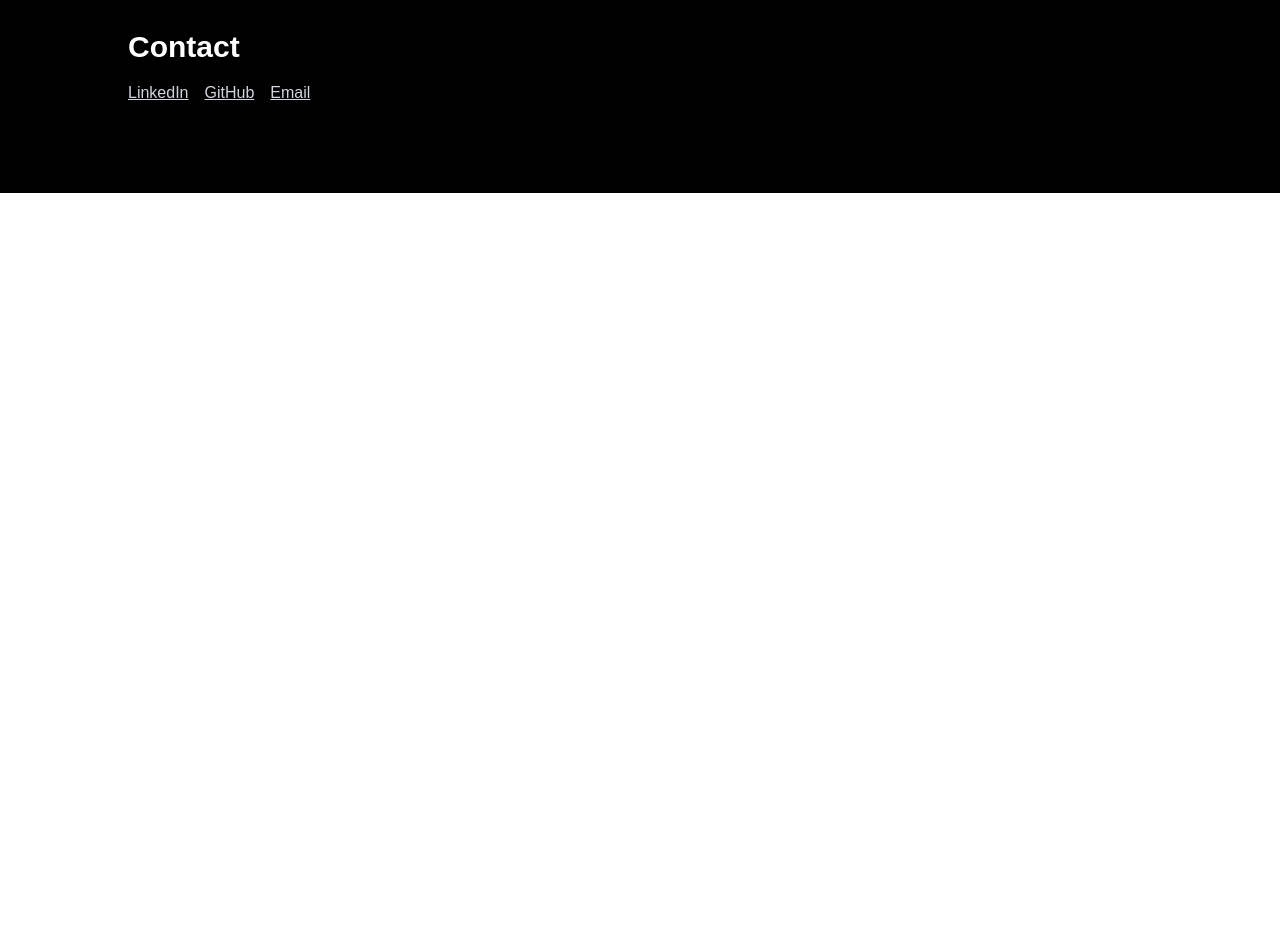
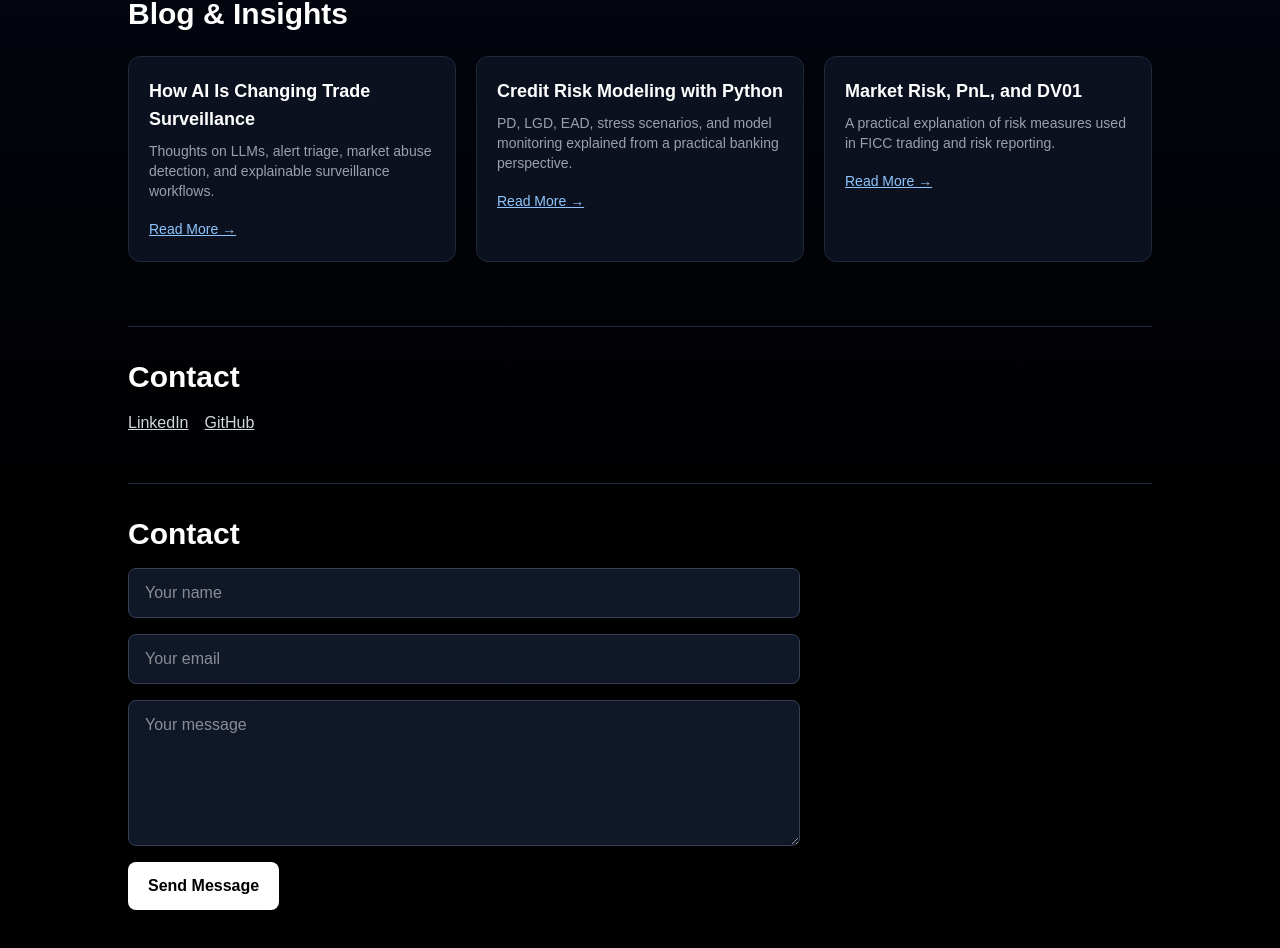
Before and after one commit to rohanksingh/kumarrohan-site-github, a Next.js app: page / in a window 1280 px wide. Shown: the part 1233-2181 px from the top of the page. Before the commit the page ends 1426 px from the top, so only its background shows below. Built offline with nearby package versions, Linux system fonts and the light colour scheme.

Commit message:
Added blog and form

```diff
--- a/app/page.tsx
+++ b/app/page.tsx
@@ -18,6 +18,27 @@ const researchItems = [
     description:
       "Published research work covering analytics, risk, and governance topics.",
     link: "https://papers.ssrn.com/sol3/papers.cfm?abstract_id=6576018",
+  },
+];
+
+const blogPosts = [
+  {
+    title: "How AI Is Changing Trade Surveillance",
+    description:
+      "Thoughts on LLMs, alert triage, market abuse detection, and explainable surveillance workflows.",
+    link: "/blog/ai-trade-surveillance",
+  },
+  {
+    title: "Credit Risk Modeling with Python",
+    description:
+      "PD, LGD, EAD, stress scenarios, and model monitoring explained from a practical banking perspective.",
+    link: "/blog/credit-risk-python",
+  },
+  {
+    title: "Market Risk, PnL, and DV01",
+    description:
+      "A practical explanation of risk measures used in FICC trading and risk reporting.",
+    link: "/blog/market-risk-dv01",
   },
 ];
 
@@ -127,6 +148,24 @@ export default function Home() {
         </div>
       </section>
 
+<section id="blog" className="max-w-5xl mx-auto mb-16">
+  <h2 className="text-3xl font-bold mb-6">Blog & Insights</h2>
+
+  <div className="grid md:grid-cols-3 gap-5">
+    {blogPosts.map((post) => (
+      <a
+        key={post.title}
+        href={post.link}
+        className="block rounded-xl border border-gray-800 bg-gray-900/70 p-5 hover:border-blue-400 hover:-translate-y-1 transition"
+      >
+        <h3 className="text-lg font-semibold mb-2">{post.title}</h3>
+        <p className="text-sm text-gray-400 mb-4">{post.description}</p>
+        <span className="text-sm underline text-blue-300">Read More →</span>
+      </a>
+    ))}
+  </div>
+</section>
+
       <section
         id="contact"
         className="max-w-5xl mx-auto border-t border-gray-800 pt-8 pb-12"
@@ -149,15 +188,52 @@ export default function Home() {
           >
             GitHub
           </a>
-
-          <a
-            href="mailto:rohandhn@gmail.com"
-            className="underline hover:text-white"
-          >
-            Email
-          </a>
         </div>
       </section>
+
+<section
+  id="contact"
+  className="max-w-5xl mx-auto border-t border-gray-800 pt-8 pb-12"
+>
+  <h2 className="text-3xl font-bold mb-4">Contact</h2>
+
+  <form
+    action="https://formspree.io/f/YOUR_FORM_ID"
+    method="POST"
+    className="grid gap-4 max-w-2xl"
+  >
+    <input
+      type="text"
+      name="name"
+      placeholder="Your name"
+      required
+      className="rounded-lg bg-gray-900 border border-gray-700 px-4 py-3 text-white"
+    />
+
+    <input
+      type="email"
+      name="email"
+      placeholder="Your email"
+      required
+      className="rounded-lg bg-gray-900 border border-gray-700 px-4 py-3 text-white"
+    />
+
+    <textarea
+      name="message"
+      placeholder="Your message"
+      required
+      rows={5}
+      className="rounded-lg bg-gray-900 border border-gray-700 px-4 py-3 text-white"
+    />
+
+    <button
+      type="submit"
+      className="rounded-lg bg-white text-black px-5 py-3 font-semibold hover:bg-gray-200 w-fit"
+    >
+      Send Message
+    </button>
+  </form>
+</section>
     </main>
   );
 }
```
